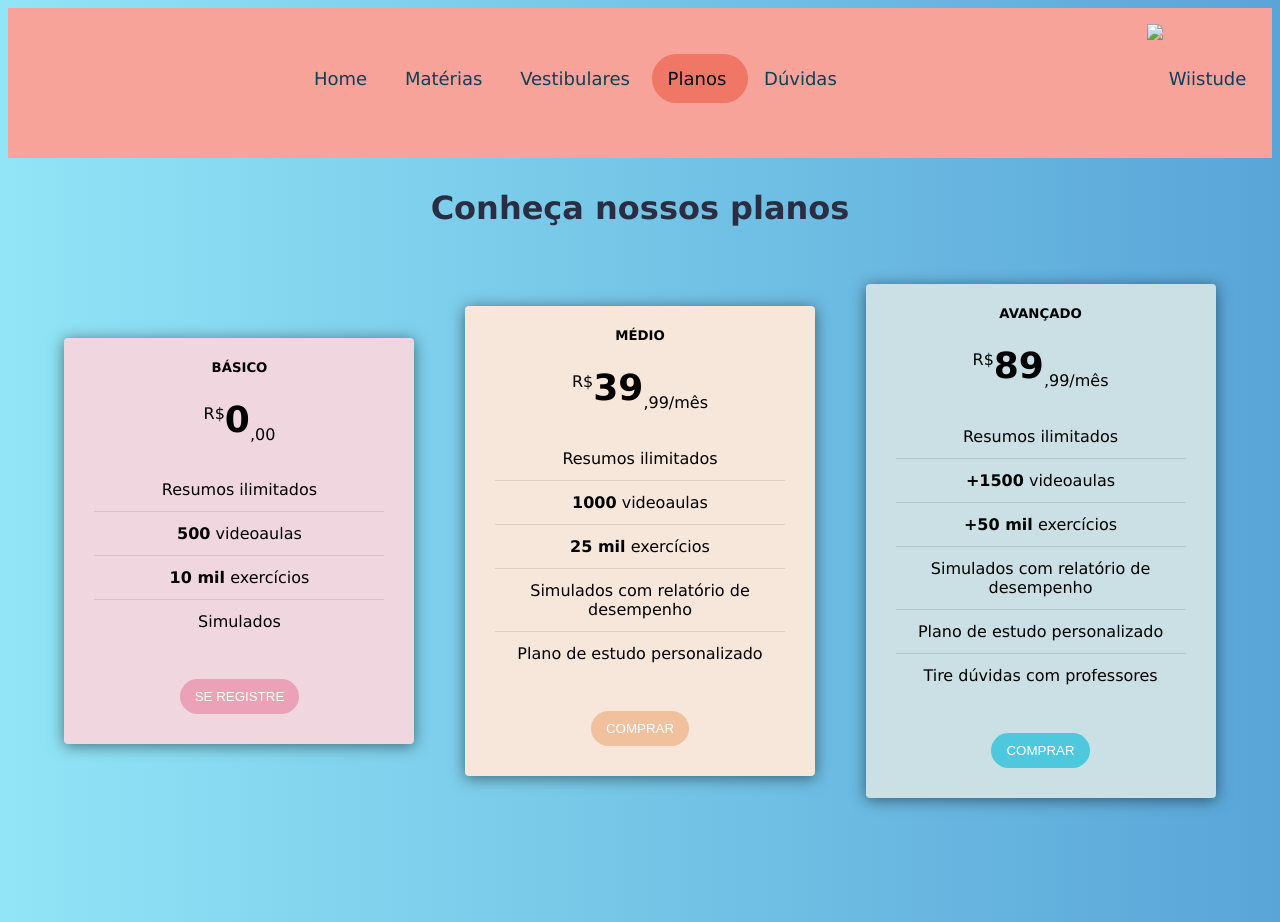
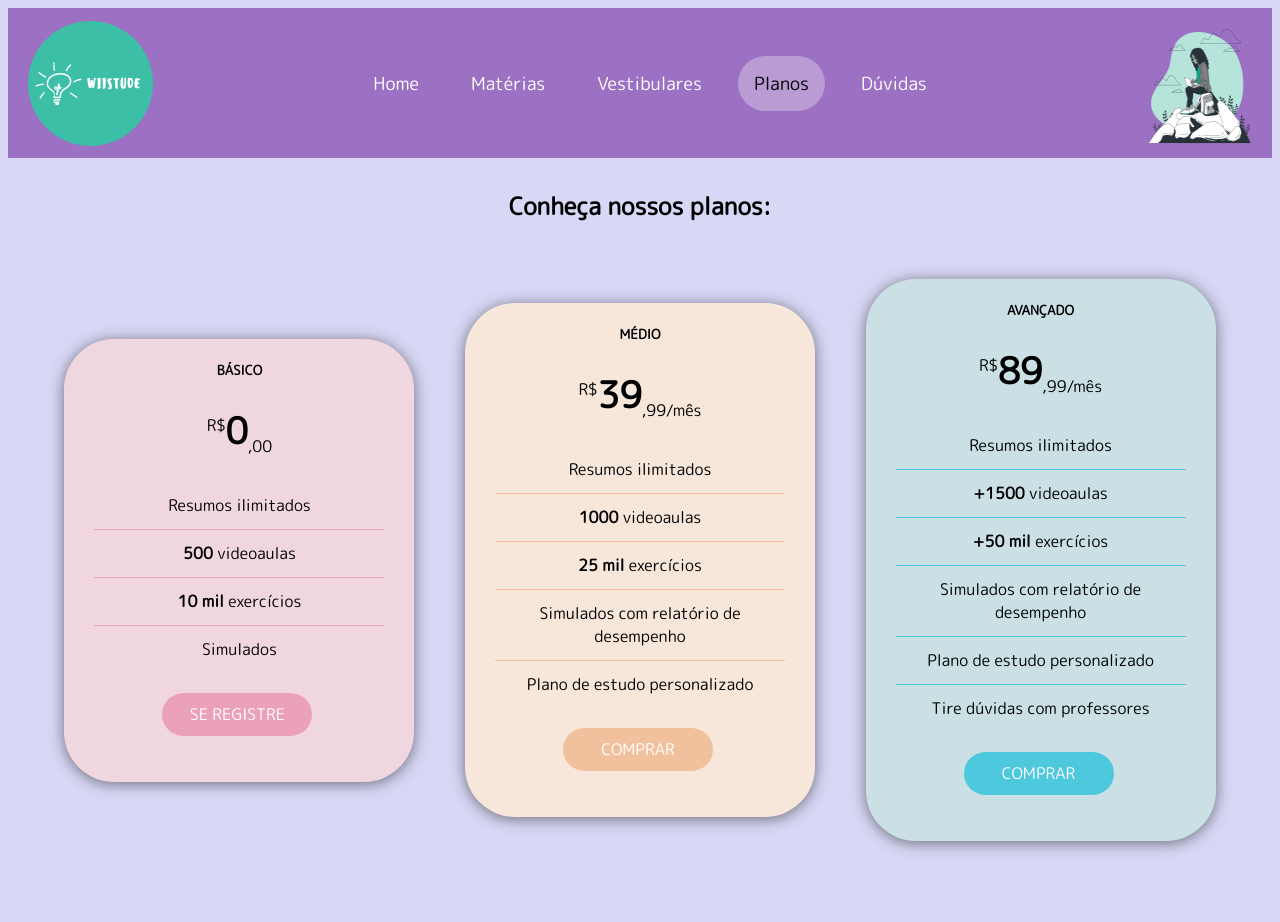
Before and after one commit to LuisaGPurificacao/Site-de-Estudos, a plain HTML site: page planos.html in a window 1280 px wide. Shown: the top 922 px of the page. Drawn offline with Linux system fonts and the light colour scheme.

Commit message:
Página planos feita

```diff
--- a/css/index.css
+++ b/css/index.css
@@ -84,3 +84,31 @@
 .imagem:hover {
     opacity: 100%;
 }
+
+.botao {
+    height: 100px;
+    justify-content: center;
+    padding-top: 100px;
+    padding-bottom: 50px;
+    background-image: url(../img/pattern2.png);
+}
+
+.botao2 {
+    text-align: center;
+    padding-bottom: 100px;
+}
+
+.registre {
+    background-color: #9C70C2;
+    text-decoration: none;
+    color: white;
+    padding: 15px 15px;
+    border-radius: 50px;
+    box-shadow: 5px 5px #8954B6;
+    transition: 0.2s ease-in-out;
+}
+
+.registre:hover {
+    background-color: #BA9BD4;
+    color: black;
+}
--- a/css/main.css
+++ b/css/main.css
@@ -57,34 +57,6 @@ header {
     padding-right: 20px;
 }
 
-.botao {
-    height: 100px;
-    justify-content: center;
-    padding-top: 100px;
-    padding-bottom: 50px;
-    background-image: url(../img/pattern2.png);
-}
-
-.botao2 {
-    text-align: center;
-    padding-bottom: 100px;
-}
-
-.registre {
-    background-color: #9C70C2;
-    text-decoration: none;
-    color: white;
-    padding: 15px 15px;
-    border-radius: 50px;
-    box-shadow: 5px 5px #8954B6;
-    transition: 0.2s ease-in-out;
-}
-
-.registre:hover {
-    background-color: #BA9BD4;
-    color: black;
-}
-
 .rodape {
     color: white;
     height: 220px;
--- /dev/null
+++ b/css/planos.css
@@ -0,0 +1,108 @@
+* {
+    box-sizing: border-box;
+}
+
+h1 {
+    text-align: center;
+    padding: 10px 0 10px 0;
+}
+
+.text-center {
+    text-align: center;
+}
+
+.box-pai {
+    display: flex;
+    align-items: center;
+    justify-content: center;
+    flex-wrap: wrap;
+}
+
+.box-filho {
+    box-shadow: 0px 2px 15px 0px rgba(0, 0, 0, 0.5);
+    border-radius: 50px;
+    flex: 1;
+    padding: 0 30px 30px;
+    margin: 2%;
+    min-width: 250px;
+    max-width: 350px;
+}
+
+.f1 {
+    background-color: #F0D7DF;
+}
+
+.f2 {
+    background-color: #F7E6DA;
+}
+
+.f3 {
+    background-color: #CAE0E4;
+}
+
+.preco {
+    margin: 24px 0;
+    font-size: 36px;
+    font-weight: 900;
+}
+
+.preco sub,
+.preco sup {
+    font-size: 16px;
+    font-weight: 100;
+}
+
+.lista {
+    padding: 0;
+    list-style-type: none;
+}
+
+.lista li {
+    font-weight: 100;
+    padding: 12px 0;
+}
+
+.f1 ul li:not(:last-of-type) {
+    border-bottom: 1px solid #eba2b9;
+}
+
+.f2 ul li:not(:last-of-type) {
+    border-bottom: 1px solid #f1c19e;
+}
+
+.f3 ul li:not(:last-of-type) {
+    border-bottom: 1px solid #4dc8dd;
+}
+
+a {
+    text-decoration: none;
+}
+
+.botao {
+    border-radius: 25px;
+    border: none;
+    color: #ffffff;
+    cursor: pointer;
+    padding: 10px 15px;
+    margin-top: 20px;
+    transition: all 0.1s ease-in-out;
+    width: 150px;
+    margin-left: 68px;
+}
+
+.botao:hover {
+    box-shadow: 0px 2px 15px 0px rgba(0, 0, 0, 0.5);
+    transform: translateY(-3px);
+}
+
+.b1 {
+    background-color: #eba2b9;
+}
+
+.b2 {
+    background-color: #f1c19e;
+}
+
+.b3 {
+    background-color: #4dc8dd;
+}
--- a/planos.html
+++ b/planos.html
@@ -2,210 +2,58 @@
 <html>
 
 <head>
-  <title>Planos</title>
   <meta charset='utf-8'>
-  <style type="text/css">
-    .hd {
-      background-color: #F7A399;
-      overflow: hidden;
-      height: 150px;
-      width: 100%;
-      margin: 0 0;
-    }
-
-    .hd a {
-      font-family: 'Lucida Sans', 'Lucida Sans Regular', 'Lucida Grande', 'Lucida Sans Unicode', Geneva, Verdana, sans-serif;
-      text-align: center;
-      color: #133C55;
-      padding: 14px 16px;
-      line-height: 110px;
-      text-decoration: none;
-      font-size: 18px;
-      text-align: center;
-      border-radius: 50px;
-    }
-
-    .hd a:hover {
-      background-color: #F38375;
-      color: #001219;
-      transition: 0.4s ease-in-out
-    }
-
-    .hd a.active {
-      background-color: #f07665;
-      color: #001219;
-    }
-
-    @import url('https://fonts.googleapis.com/css?family=Open+Sans');
-
-    * {
-      box-sizing: border-box;
-    }
-
-    .text-center {
-      text-align: center;
-    }
-
-    .caixas {
-      display: flex;
-      align-items: center;
-      justify-content: center;
-      flex-wrap: wrap;
-    }
-
-    .caixa {
-      background-color: #F0D7DF;
-      box-shadow: 0px 2px 15px 0px rgba(0, 0, 0, 0.5);
-      border-radius: 4px;
-      flex: 1;
-      padding: 0 30px 30px;
-      margin: 2%;
-      min-width: 250px;
-      max-width: 350px;
-    }
-
-    .caixa2 {
-      background-color: #F7E6DA;
-      box-shadow: 0px 2px 15px 0px rgba(0, 0, 0, 0.5);
-      border-radius: 4px;
-      flex: 1;
-      padding: 0 30px 30px;
-      margin: 2%;
-      min-width: 250px;
-      max-width: 350px;
-    }
-
-    .caixa3 {
-      background-color: #CAE0E4;
-      box-shadow: 0px 2px 15px 0px rgba(0, 0, 0, 0.5);
-      border-radius: 4px;
-      flex: 1;
-      padding: 0 30px 30px;
-      margin: 2%;
-      min-width: 250px;
-      max-width: 350px;
-    }
-
-    .preco {
-      margin: 24px 0;
-      font-size: 36px;
-      font-weight: 900;
-    }
-
-    .preco sub,
-    .preco sup {
-      font-size: 16px;
-      font-weight: 100;
-    }
-
-    .lista {
-      padding: 0;
-      list-style-type: none;
-    }
-
-    .lista li {
-      font-weight: 100;
-      padding: 12px 0;
-      font-weight: 100;
-    }
-
-    .lista li:not(:last-of-type) {
-      border-bottom: 1px solid rgba(0, 0, 0, 0.1);
-    }
-
-    .botao {
-      border-radius: 25px;
-      border: none;
-      background-color: #eba2b9;
-      color: #ffffff;
-      cursor: pointer;
-      padding: 10px 15px;
-      margin-top: 20px;
-      transition: all 0.1s ease-in-out;
-    }
-
-    .botao:hover {
-      box-shadow: 0px 2px 15px 0px rgba(0, 0, 0, 0.5);
-      transform: translateY(-3px);
-    }
-
-    .botao2 {
-      border-radius: 25px;
-      border: none;
-      background-color: #f1c19e;
-      color: #ffffff;
-      cursor: pointer;
-      padding: 10px 15px;
-      margin-top: 20px;
-      transition: all 0.1s ease-in-out;
-    }
-
-    .botao2:hover {
-      box-shadow: 0px 2px 15px 0px rgba(0, 0, 0, 0.5);
-      transform: translateY(-3px);
-    }
-
-    .botao3 {
-      border-radius: 25px;
-      border: none;
-      background-color: #4dc8dd;
-      color: #ffffff;
-      cursor: pointer;
-      padding: 10px 15px;
-      margin-top: 20px;
-      transition: all 0.1s ease-in-out;
-    }
-
-    .botao3:hover {
-      box-shadow: 0px 2px 15px 0px rgba(0, 0, 0, 0.5);
-      transform: translateY(-3px);
-    }
-  </style>
+  <meta http-equiv='X-UA-Compatible' content='IE=edge'>
+  <title>Home</title>
+  <meta name='viewport' content='width=device-width, initial-scale=1'>
+  <link rel='stylesheet' type='text/css' media='screen' href='./css/main.css'>
+  <link rel='stylesheet' type='text/css' media='screen' href='./css/planos.css'>
+  <script src='./js/main.js' defer></script>
 </head>
 
-<body
-  style="background: -webkit-gradient(linear, left top, right top, from(#91E5F6), to(#59A5D8)) no-repeat;
-    background: -moz-linear-gradient(left, #91E5F6, #59A5D8); font-family: 'Lucida Sans', 'Lucida Sans Regular', 'Lucida Grande', 'Lucida Sans Unicode', Geneva, Verdana, sans-serif;">
-  <div class="hd">
-    <figure><img src="wiistude_logo.png" alt="Wiistude" height="125px" ; width="125px" ;
-      style="padding-right: 250px;float:left;border-radius: 100px;"></figure>
-    <a href="index.html"> Home </a>
-    <a href="materias.html"> Matérias </a>
-    <a href="vestibulares.html"> Vestibulares </a>
-    <a href="planos.html" class="active"> Planos </a>
-    <a href="duvidas.html"> Dúvidas </a>
-    <a href="registro.html"><img src="working.png" alt="Wiistude" height="125px" ; width="125px" ;
-        style="float:right; padding-right: 20px; "></a>
-  </div>
-  <h1 style="text-align: center; color: #2B2D42; padding-bottom: 10px; padding-top:10px">Conheça nossos planos</h1>
-  <div class="caixas">
-    <div class="caixa text-center">
+<body>
+  <header>
+    <img src="./img/wiistude_logo.png" alt="Logo wiistude" class="logo">
+    <nav class="menu">
+      <a href="./index.html">Home</a>
+      <a href="./materias.html">Matérias</a>
+      <a href="./vestibulares.html">Vestibulares</a>
+      <a href="./planos.html" class="active">Planos</a>
+      <a href="./duvidas.html">Dúvidas</a>
+    </nav>
+    <a href="./registro.html"><img src="./img/working.png" alt="Registro" class="registro"></a>
+  </header>
+  <section>
+    <h1>Conheça nossos planos:</h1>
+    <div class="box-pai">
+      <div class="box-filho f1 text-center">
         <h5>BÁSICO</h5>
         <p class="preco"><sup>R$</sup>0<sub>,00</sub></p>
         <ul class="lista">
-        <li> Resumos ilimitados</li>
+          <li>Resumos ilimitados</li>
           <li><strong>500</strong> videoaulas </li>
           <li><strong>10 mil</strong> exercícios</li>
           <li>Simulados</li>
         </ul>
-      <button class="botao"><a href="registro.html" style="text-decoration: none; color: ivory;">SE
-          REGISTRE</a></button>
+        <a href="./registro.html">
+          <p class="botao b1">SE REGISTRE</p>
+        </a>
       </div>
 
-    <div class="caixa2 text-center">
+      <div class="box-filho f2 text-center">
         <h5>MÉDIO</h5>
         <p class="preco"><sup>R$</sup>39<sub>,99/mês</sub></p>
         <ul class="lista">
-        <li> Resumos ilimitados</li>
+          <li>Resumos ilimitados</li>
           <li><strong>1000</strong> videoaulas</li>
           <li><strong>25 mil</strong> exercícios</li>
-        <li> Simulados com relatório de desempenho </li>
-        <li> Plano de estudo personalizado </li>
+          <li>Simulados com relatório de desempenho</li>
+          <li>Plano de estudo personalizado</li>
         </ul>
-      <button class="botao2">COMPRAR</button>
+        <p class="botao b2">COMPRAR</p>
       </div>
 
-    <div class="caixa3 text-center">
+      <div class="box-filho f3 text-center">
         <h5>AVANÇADO</h5>
         <p class="preco"><sup>R$</sup>89<sub>,99/mês</sub></p>
         <ul class="lista">
@@ -213,32 +61,27 @@
           <li><strong>+1500</strong> videoaulas</li>
           <li><strong>+50 mil</strong> exercícios</li>
           <li>Simulados com relatório de desempenho</li>
-        <li> Plano de estudo personalizado </li>
+          <li>Plano de estudo personalizado</li>
           <li>Tire dúvidas com professores</li>
         </ul>
-      <button class="botao3">COMPRAR</button>
+        <p class="botao b3">COMPRAR</p>
       </div>
     </div>
-  <p style="padding-top:80px"></p>
-    <div style="width: 100%; height:220px;background-color: #F7A399; margin-top:10px">
-        <table>
-            <tr>
-                <td> <img src="wiistude_logo.png" alt="Wiistude"
-                        style="border-radius: 100px ;width: 200px; height: 200px; padding-top:7px; padding-left:27px">
-                </td>
-                <td>
-                    <p
-                        style="font-weight: bold; color:#001219; font-size: larger; margin-left: 80px; width:600px; padding-right: 100px;">
-                        “A educação é a arma mais poderosa que se pode usar para mudar o mundo.”</p>
-                    <p style="font-weight: bold; color:#001219; font-size: medium; margin-left: 80px">-Nelson Mandela
+  </section>
+  <footer>
+    <div class="rodape">
+      <img src="./img/wiistude_logo.png" alt="Logo wiistude">
+      <div class="referencia">
+        <p class="referencia1">
+          “A educação é a arma mais poderosa que se pode usar para mudar o mundo.”
         </p>
-                </td>
-                <td>
-                    <a href="duvidas.html"><img src="Redes-sociais.png" style="width: 200px;"></a>
-                </td>
-            </tr>
-        </table>
+        <p class="referencia2">
+          -Nelson Mandela
+        </p>
       </div>
+      <a href="./duvidas.html"><img src="./img/Redes-sociais.png" class="redes" alt="Redes sociais"></a>
+    </div>
+  </footer>
 </body>
 
 </html>
```
Lines whose indentation alone changed are shown as unchanged.
